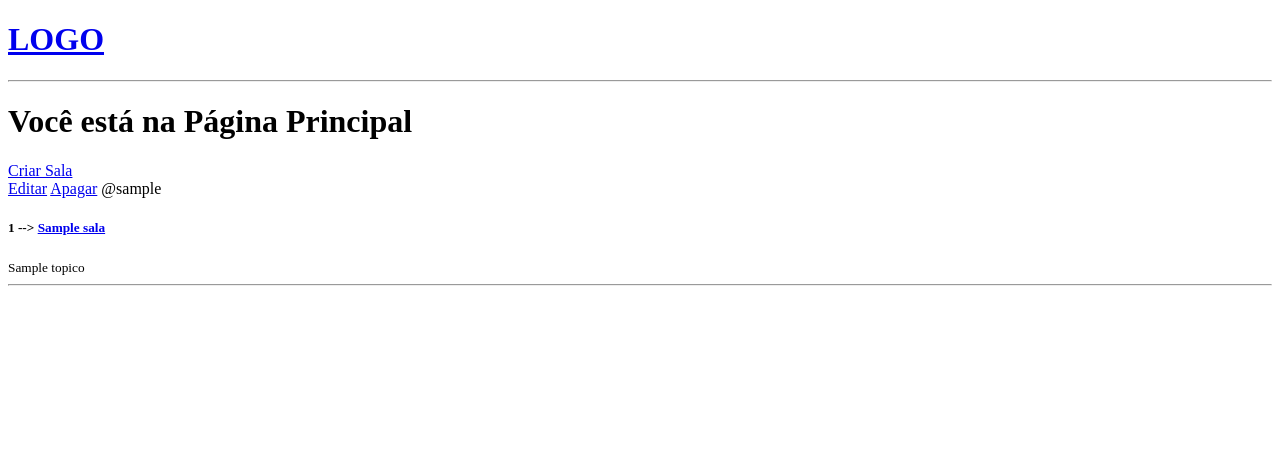
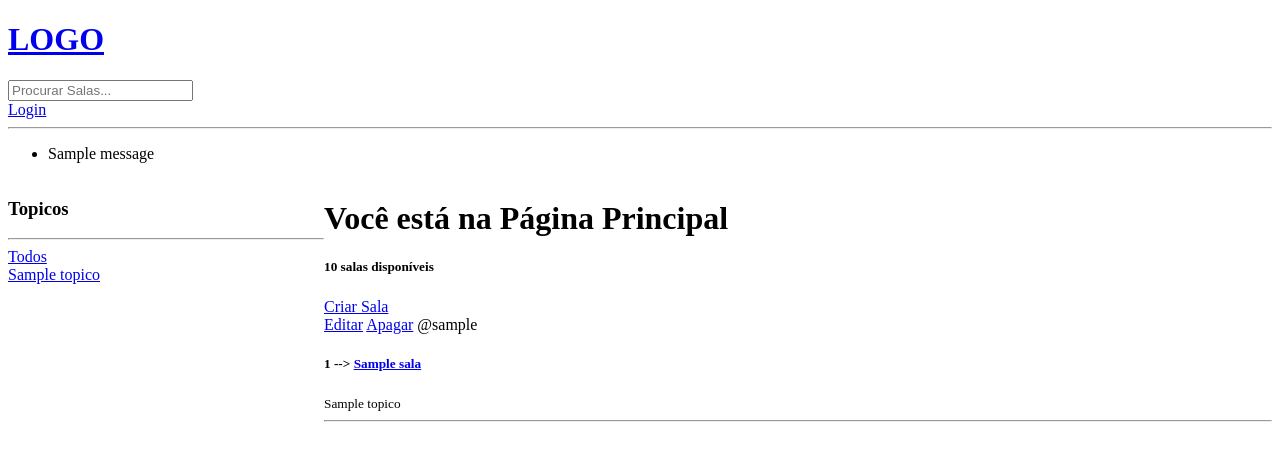
Before and after one commit to Dev-LFSO/Django, a Django app: template LocalDeEstudo/base/templates/base/home.html in a window 1280 px wide. Shown: the top 461 px of the page. Run offline with Django 5.2, Linux system fonts and the light colour scheme; the template is opened without the code that fills it: most values are stand-ins (such as "Sample title", 1, 10 or a date in 2020); one stand-in notice (Sample message) is shown.

Commit message:
parte de login e logout feita

```diff
--- a/LocalDeEstudo/base/templates/base/home.html
+++ b/LocalDeEstudo/base/templates/base/home.html
@@ -6,9 +6,30 @@
     <meta charset="UTF-8">
     <meta name="viewport" content="width=device-width, initial-scale=1.0">
     <title>Página Principal</title>
+    <style>
+        .home-container{
+            display: grid;
+            grid-template-columns: 1fr 3fr;
+        }
+    </style>
 </head>
 <body>
+    <div class="home-container">
+        <div>
+            <h3>Topicos</h3>
+            <hr>
+            <div>
+                <a href="{% url 'home' %}">Todos</a>
+            </div>
+            {% for topico in topicos %}
+            <div>
+                <a href="{% url 'home' %}?q={{topico.nome}}">{{topico.nome}}</a>
+            </div>
+            {% endfor %}
+        </div>
+        <div>
             <h1>Você está na Página Principal</h1>
+            <h5>{{qntd_salas}} salas disponíveis</h5>
             <a href="{% url 'criar-sala' %}">Criar Sala</a>
             <div>
                 {% for sala in salas %}
@@ -22,6 +43,9 @@
                 </div>
                 {% endfor %}
             </div>
+        </div>
+    </div>
+
 </body>
 </html>
 {% endblock %}
--- a/LocalDeEstudo/base/urls.py
+++ b/LocalDeEstudo/base/urls.py
@@ -2,6 +2,8 @@ from django.urls import path
 from . import views
 
 urlpatterns = [
+    path('login/', views.logar, name='login'),
+    path('logout/', views.deslogar, name='logout'),
     path('', views.home, name='home'),
     path('sala/<str:id>', views.sala, name='sala'),
     path('criar-sala/', views.criar_sala, name='criar-sala'),
--- a/LocalDeEstudo/templates/main.html
+++ b/LocalDeEstudo/templates/main.html
@@ -7,6 +7,14 @@
 </head>
 <body>
     {% include 'navbar.html' %}
+
+    {% if messages %}
+    <ul class="messages">
+        {% for message in messages %}
+        <li>{{message}}</li>
+        {% endfor %}
+    </ul>
+    {% endif %}
     {% block content %}
 
     {% endblock %}
--- a/LocalDeEstudo/templates/navbar.html
+++ b/LocalDeEstudo/templates/navbar.html
@@ -2,4 +2,13 @@
     <h1>LOGO</h1>
 </a>
 
+<form method="GET" action="{% url 'home' %}">
+    <input type="text" name="q" placeholder="Procurar Salas...">
+</form>
+
+{% if request.user.is_authenticated %}
+<a href="{% url 'logout' %}">Logout</a>
+{% else %}
+<a href="{% url 'login' %}">Login</a>
+{% endif %}
 <hr>
```
Also changed, not shown: LocalDeEstudo/base/templates/base/login.html (added, +17 -0 lines), LocalDeEstudo/base/views.py (+39 -3 lines), LocalDeEstudo/db.sqlite3. Lines whose indentation alone changed are shown as unchanged.
